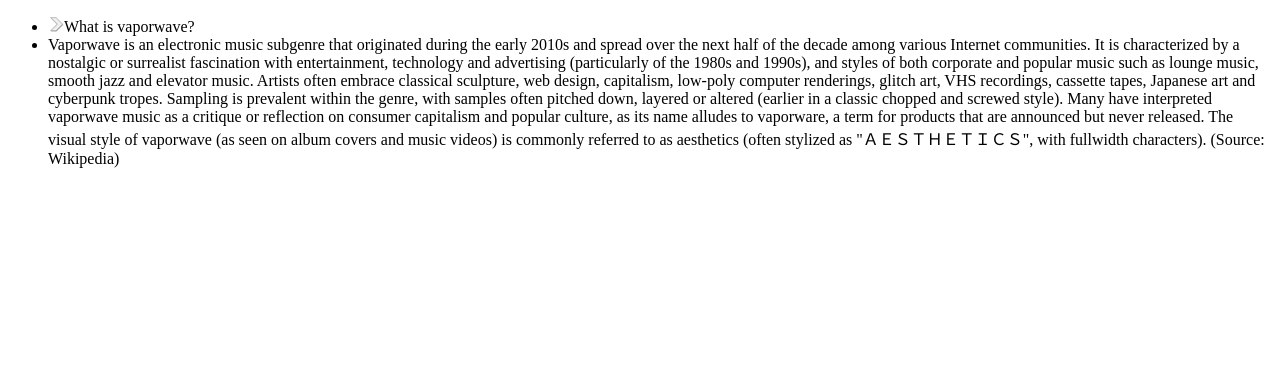
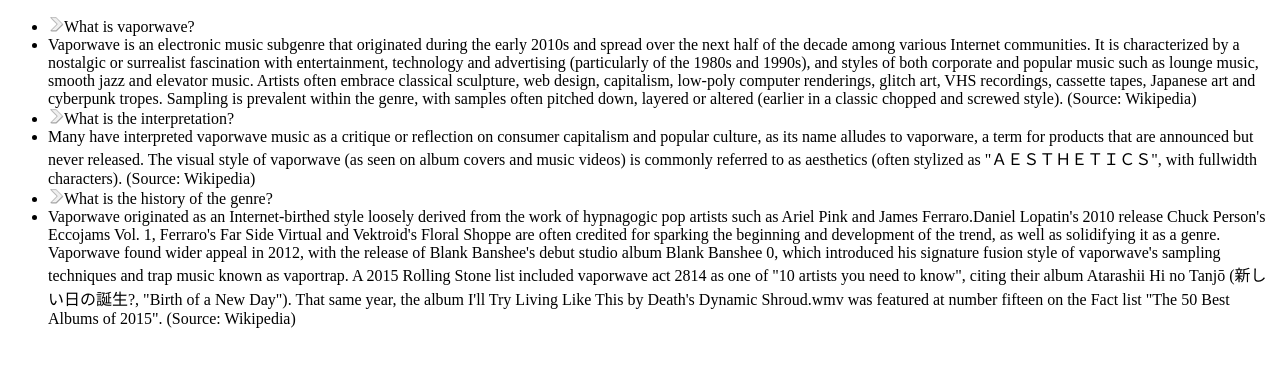
Before and after one commit to zaturnvalley/contentSlider, a plain HTML site: page index.html in a window 1280 px wide. Shown: the part 105-472 px from the top of the page. Drawn offline with nearby package versions, Linux system fonts and the light colour scheme.

Commit message:
added additional content

```diff
--- a/index.html
+++ b/index.html
@@ -18,10 +18,24 @@
 
         Vaporwave is an electronic music subgenre that originated during the early 2010s and spread over the next half of the decade among various Internet communities. It is characterized by a nostalgic or surrealist fascination with entertainment, technology and advertising (particularly of the 1980s and 1990s), and styles of both corporate and popular music such as lounge music, smooth jazz and elevator music. Artists often embrace classical sculpture, web design, capitalism, low-poly computer renderings, glitch art, VHS recordings, cassette tapes, Japanese art and cyberpunk tropes. Sampling is prevalent within the genre, with samples often pitched down, layered or altered (earlier in a classic chopped and screwed style).
 
+        (Source: Wikipedia)
+
+      </li>
+      <li class="q"><img src="img/arrow.png">What is the interpretation?</li>
+      <li class="a">
+
         Many have interpreted vaporwave music as a critique or reflection on consumer capitalism and popular culture, as its name alludes to vaporware, a term for products that are announced but never released. The visual style of vaporwave (as seen on album covers and music videos) is commonly referred to as aesthetics (often stylized as "ＡＥＳＴＨＥＴＩＣＳ", with fullwidth characters).
 
         (Source: Wikipedia)
+      </li>
+      <li class="q"><img src="img/arrow.png">What is the history of the genre?</li>
+      <li class="a">
 
+        Vaporwave originated as an Internet-birthed style loosely derived from the work of hypnagogic pop artists such as Ariel Pink and James Ferraro.Daniel Lopatin's 2010 release Chuck Person's Eccojams Vol. 1, Ferraro's Far Side Virtual and Vektroid's Floral Shoppe are often credited for sparking the beginning and development of the trend, as well as solidifying it as a genre. Vaporwave found wider appeal in 2012, with the release of Blank Banshee's debut studio album Blank Banshee 0, which introduced his signature fusion style of vaporwave's sampling techniques and trap music known as vaportrap.
+
+        A 2015 Rolling Stone list included vaporwave act 2814 as one of "10 artists you need to know", citing their album Atarashii Hi no Tanjō (新しい日の誕生?, "Birth of a New Day"). That same year, the album I'll Try Living Like This by Death's Dynamic Shroud.wmv was featured at number fifteen on the Fact list "The 50 Best Albums of 2015".
+
+        (Source: Wikipedia)
       </li>
     </ul>
   </div>
```
